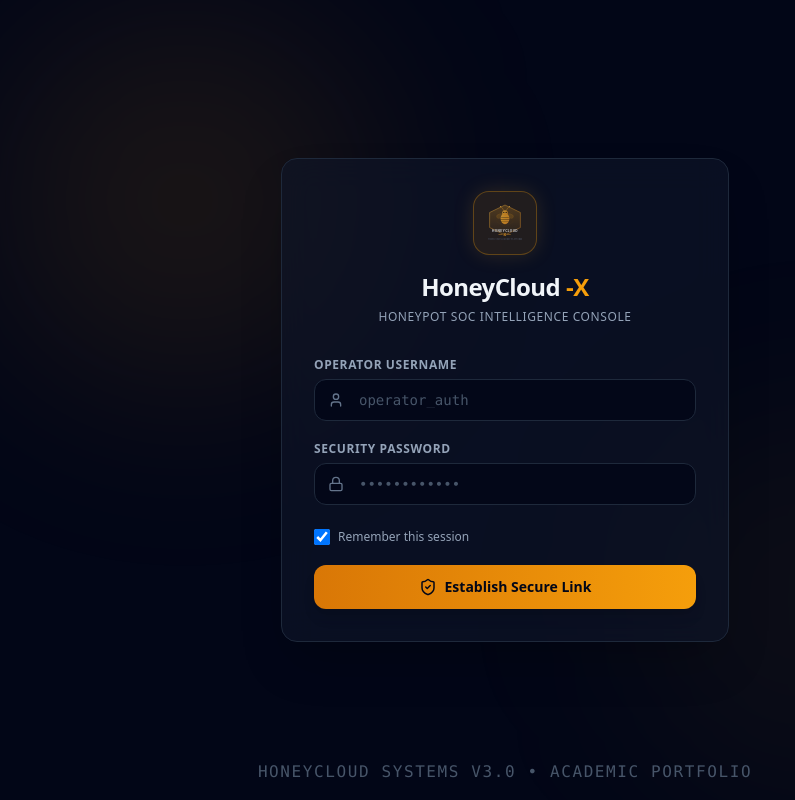
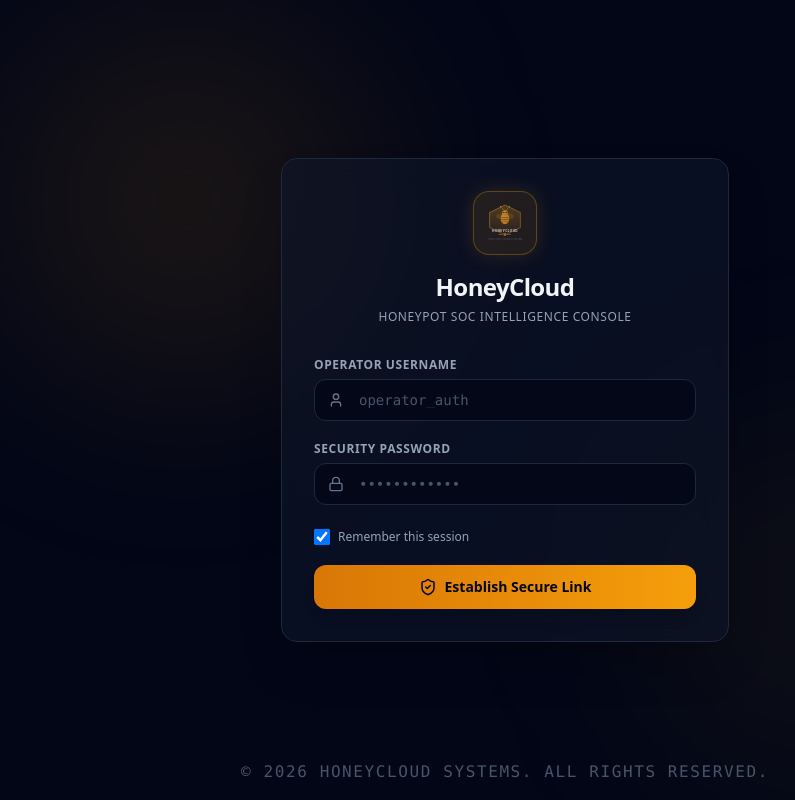
Before and after one commit to Anand-Bora-0001/HoneyCloud-X, a React (Vite) app in the folder frontend/: page / in a window 1280 px wide. Shown: the whole page, without its empty margins (135-930 px from the left). Built offline with nearby package versions, Linux system fonts and the light colour scheme.

Commit message:
Update Login page UI (remove Academic Portfolio and -X)

```diff
--- a/frontend/src/pages/Login.jsx
+++ b/frontend/src/pages/Login.jsx
@@ -58,7 +58,7 @@ const Login = () => {
             />
           </div>
           <h1 className="text-2xl font-bold tracking-tight text-slate-100 flex items-center gap-1.5 font-sans">
-            HoneyCloud<span className="text-amber-500">-X</span>
+            HoneyCloud
           </h1>
           <p className="text-slate-400 text-xs mt-1.5 font-medium uppercase tracking-wider">
             Honeypot SOC Intelligence Console
@@ -159,7 +159,7 @@ const Login = () => {
       {/* Footer Info */}
       <div className="absolute bottom-4 left-0 right-0 text-center pointer-events-none select-none z-10">
         <span className="text-slate-600 text-xxs font-mono uppercase tracking-widest">
-          HoneyCloud Systems v3.0 • Academic Portfolio
+          &copy; {new Date().getFullYear()} HoneyCloud Systems. All Rights Reserved.
         </span>
       </div>
     </div>
```
